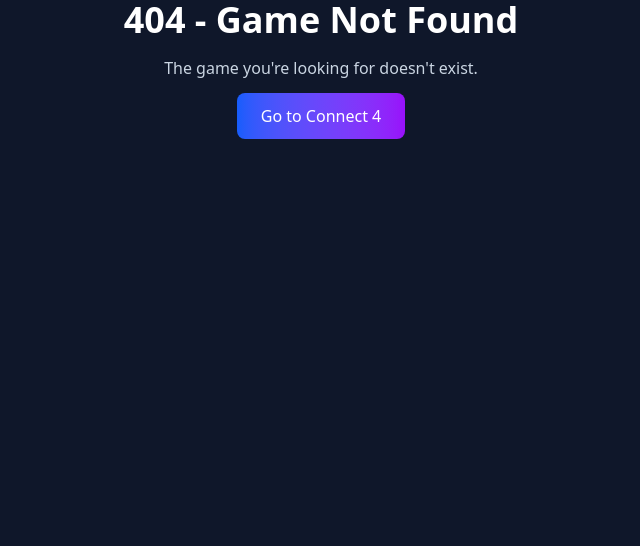
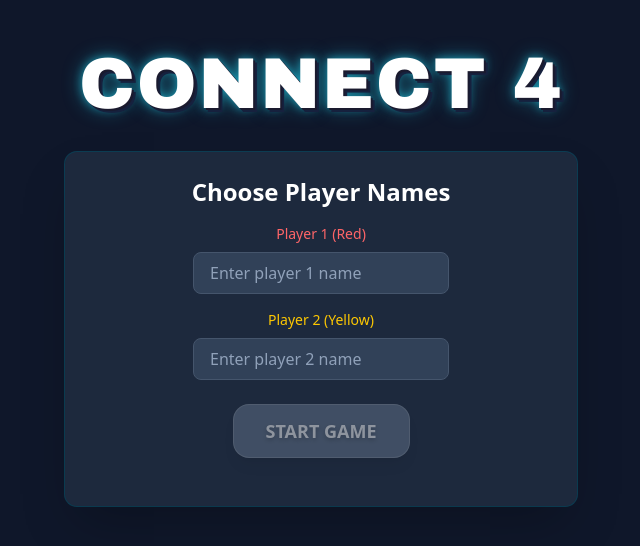
Before and after one commit to jsanchezdaza/conecta4, a React (Vite) app: page /connect4 in a window 1280 px wide. Before the commit this address had no page. Shown: the top 546 px of the page, without its empty margins (319-959 px from the left). Built offline with nearby package versions, Linux system fonts and the light colour scheme.

Commit message:
Revert route back to /connect4 as originally configured

```diff
--- a/src/router.tsx
+++ b/src/router.tsx
@@ -8,7 +8,7 @@
 
 const routes: Route[] = [
   {
-    path: '/conecta4',
+    path: '/connect4',
     component: React.lazy(() => import('./pages/Connect4Page').then(m => ({ default: m.Connect4Page })))
   }
 ]
@@ -25,8 +25,8 @@
     return () => window.removeEventListener('popstate', handlePopState)
   }, [])
 
-  // Default to /conecta4 for root path
-  const path = currentPath === '/' ? '/conecta4' : currentPath
+  // Default to /connect4 for root path
+  const path = currentPath === '/' ? '/connect4' : currentPath
 
   const route = routes.find(r => r.path === path)
 
@@ -38,7 +38,7 @@
             <h1 className="text-4xl font-bold text-white mb-4">404 - Game Not Found</h1>
             <p className="text-slate-300 mb-6">The game you're looking for doesn't exist.</p>
             <a
-              href="/conecta4"
+              href="/connect4"
               className="px-6 py-3 bg-gradient-to-r from-blue-600 to-purple-600 text-white rounded-lg hover:shadow-lg transition-all"
             >
               Go to Connect 4
```
